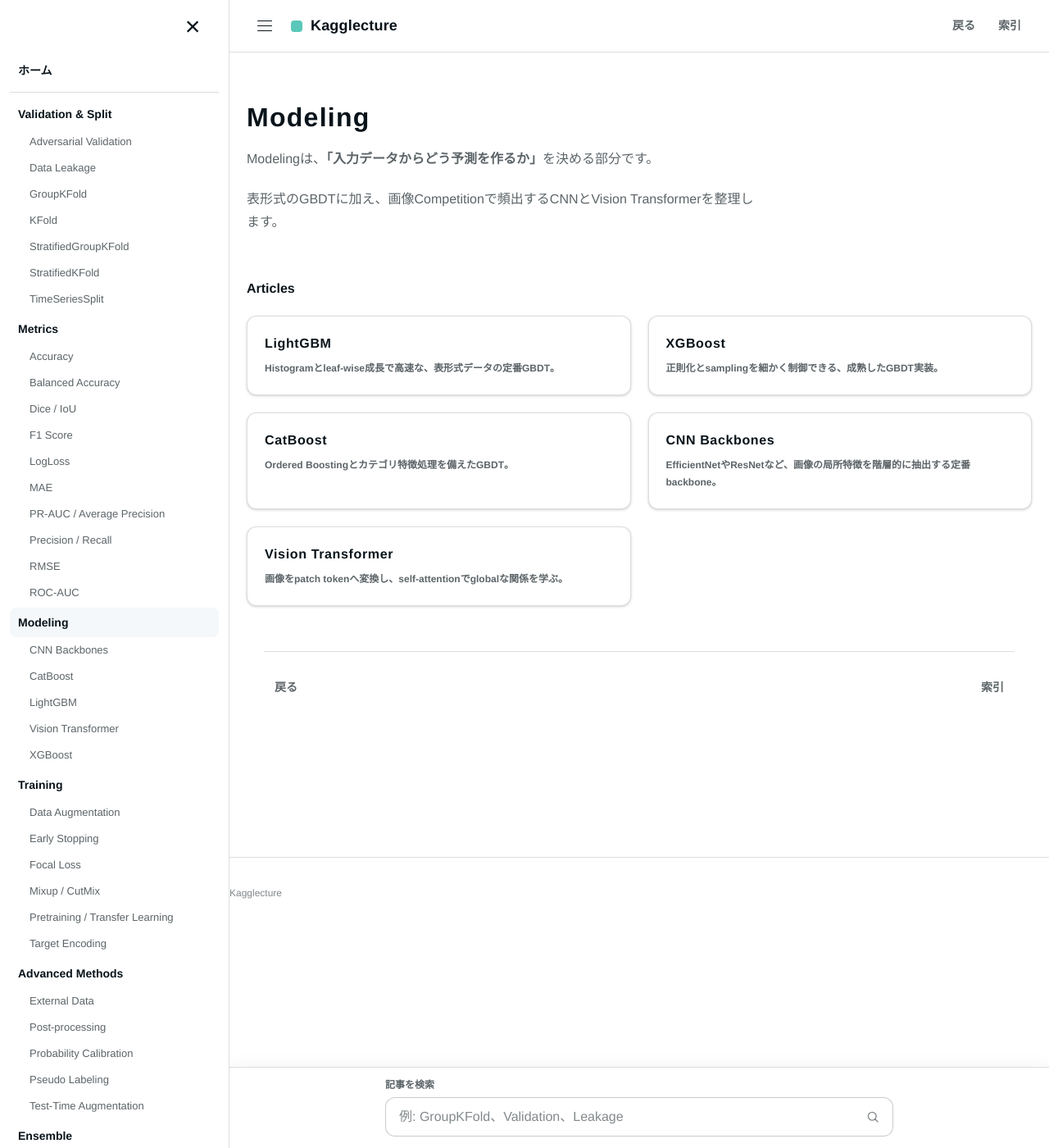
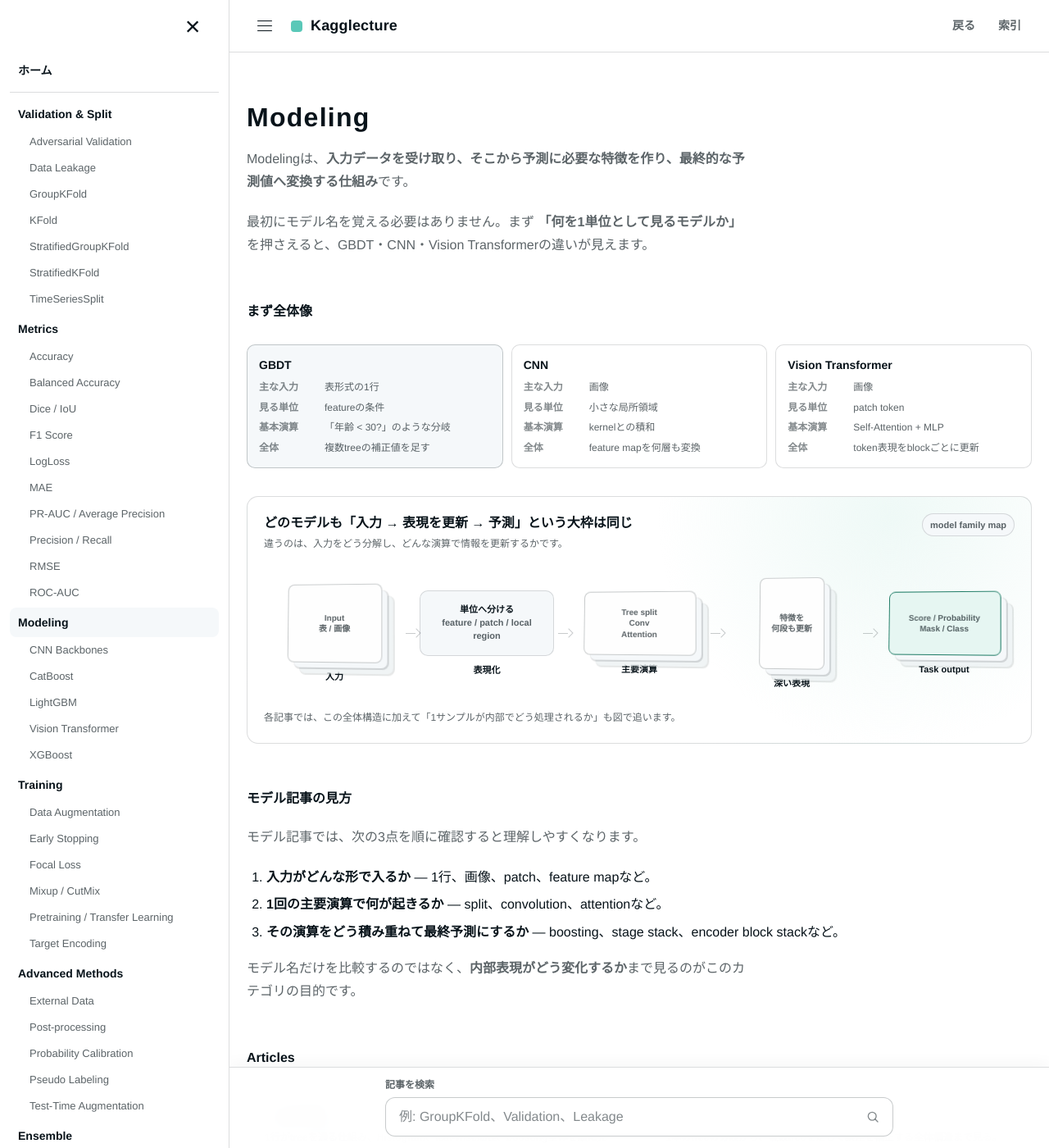
Before and after one commit to morikazu1119/Kagglecture, a Jekyll site: the page built from wiki/modeling/index.md, in a window 1280 px wide and 1400 px high. Shown: the whole window at 82% size. Built offline with Jekyll 4.4.1, drawn with Linux system fonts in a browser that asks for light colours; some of the changed text lies outside the part shown.

Commit message:
docs: add beginner-first modeling overview

```diff
--- a/wiki/modeling/index.md
+++ b/wiki/modeling/index.md
@@ -2,7 +2,7 @@
 layout: default
 title: Modeling
 description: Kaggleのモデル・アーキテクチャを調べるためのカテゴリ索引。
-summary: GBDT、CNN、Vision Transformer、Foundation Model、モデル選択。
+summary: GBDT、CNN、Vision Transformerを、入力・主要演算・全体構造から比較する。
 type: category-index
 nav_order: 3
 permalink: /wiki/modeling/
@@ -10,16 +10,76 @@ permalink: /wiki/modeling/
 
 # Modeling
 
-Modelingは、**「入力データからどう予測を作るか」**を決める部分です。
+Modelingは、**入力データを受け取り、そこから予測に必要な特徴を作り、最終的な予測値へ変換する仕組み**です。
 
-表形式のGBDTに加え、画像Competitionで頻出するCNNとVision Transformerを整理します。
+最初にモデル名を覚える必要はありません。まず **「何を1単位として見るモデルか」** を押さえると、GBDT・CNN・Vision Transformerの違いが見えます。
+
+## まず全体像
+
+<div class="comparison-board" aria-label="GBDT CNN Vision Transformerの直感的な比較">
+  <section class="comparison-card is-primary">
+    <h4>GBDT</h4>
+    <dl>
+      <dt>主な入力</dt><dd>表形式の1行</dd>
+      <dt>見る単位</dt><dd>featureの条件</dd>
+      <dt>基本演算</dt><dd>「年齢 &lt; 30?」のような分岐</dd>
+      <dt>全体</dt><dd>複数treeの補正値を足す</dd>
+    </dl>
+  </section>
+  <section class="comparison-card">
+    <h4>CNN</h4>
+    <dl>
+      <dt>主な入力</dt><dd>画像</dd>
+      <dt>見る単位</dt><dd>小さな局所領域</dd>
+      <dt>基本演算</dt><dd>kernelとの積和</dd>
+      <dt>全体</dt><dd>feature mapを何層も変換</dd>
+    </dl>
+  </section>
+  <section class="comparison-card">
+    <h4>Vision Transformer</h4>
+    <dl>
+      <dt>主な入力</dt><dd>画像</dd>
+      <dt>見る単位</dt><dd>patch token</dd>
+      <dt>基本演算</dt><dd>Self-Attention + MLP</dd>
+      <dt>全体</dt><dd>token表現をblockごとに更新</dd>
+    </dl>
+  </section>
+</div>
+
+<div class="model-architecture" aria-label="代表モデルが入力から予測を作る全体構造">
+  <div class="model-architecture__header">
+    <div>
+      <div class="model-architecture__title">どのモデルも「入力 → 表現を更新 → 予測」という大枠は同じ</div>
+      <p class="model-architecture__subtitle">違うのは、入力をどう分解し、どんな演算で情報を更新するかです。</p>
+    </div>
+    <span class="model-architecture__badge">model family map</span>
+  </div>
+  <div class="model-stage-row" style="--model-cols:5">
+    <div class="model-stage"><div class="model-tensor"><span>Input<br>表 / 画像</span></div><span class="model-stage__label">入力</span></div>
+    <div class="model-stage"><div class="model-op-box"><span><strong>単位へ分ける</strong><br>feature / patch / local region</span></div><span class="model-stage__label">表現化</span></div>
+    <div class="model-stage"><div class="model-tensor is-wide"><span>Tree split<br>Conv<br>Attention</span></div><span class="model-stage__label">主要演算</span></div>
+    <div class="model-stage"><div class="model-tensor is-thin"><span>特徴を<br>何段も更新</span></div><span class="model-stage__label">深い表現</span></div>
+    <div class="model-stage"><div class="model-tensor is-accent is-wide"><span>Score / Probability<br>Mask / Class</span></div><span class="model-stage__label">Task output</span></div>
+  </div>
+  <p class="model-architecture__caption">各記事では、この全体構造に加えて「1サンプルが内部でどう処理されるか」も図で追います。</p>
+</div>
+
+## モデル記事の見方
+
+モデル記事では、次の3点を順に確認すると理解しやすくなります。
+
+1. **入力がどんな形で入るか** — 1行、画像、patch、feature mapなど。
+2. **1回の主要演算で何が起きるか** — split、convolution、attentionなど。
+3. **その演算をどう積み重ねて最終予測にするか** — boosting、stage stack、encoder block stackなど。
+
+モデル名だけを比較するのではなく、**内部表現がどう変化するか**まで見るのがこのカテゴリの目的です。
 
 ## Articles
 
 <div class="dictionary-grid">
-  <a class="dictionary-card dictionary-card-link" href="{{ '/wiki/modeling/lightgbm.html' | relative_url }}" aria-label="LightGBM を開く"><h3>LightGBM</h3><p>Histogramとleaf-wise成長で高速な、表形式データの定番GBDT。</p></a>
-  <a class="dictionary-card dictionary-card-link" href="{{ '/wiki/modeling/xgboost.html' | relative_url }}" aria-label="XGBoost を開く"><h3>XGBoost</h3><p>正則化とsamplingを細かく制御できる、成熟したGBDT実装。</p></a>
-  <a class="dictionary-card dictionary-card-link" href="{{ '/wiki/modeling/catboost.html' | relative_url }}" aria-label="CatBoost を開く"><h3>CatBoost</h3><p>Ordered Boostingとカテゴリ特徴処理を備えたGBDT。</p></a>
-  <a class="dictionary-card dictionary-card-link" href="{{ '/wiki/modeling/cnn-backbones.html' | relative_url }}" aria-label="CNN Backbones を開く"><h3>CNN Backbones</h3><p>EfficientNetやResNetなど、画像の局所特徴を階層的に抽出する定番backbone。</p></a>
-  <a class="dictionary-card dictionary-card-link" href="{{ '/wiki/modeling/vision-transformer.html' | relative_url }}" aria-label="Vision Transformer を開く"><h3>Vision Transformer</h3><p>画像をpatch tokenへ変換し、self-attentionでglobalな関係を学ぶ。</p></a>
+  <a class="dictionary-card dictionary-card-link" href="{{ '/wiki/modeling/lightgbm.html' | relative_url }}" aria-label="LightGBM を開く"><h3>LightGBM</h3><p>1行がtreeを通る仕組み、Histogram、leaf-wise成長、boosting全体を順に見る。</p></a>
+  <a class="dictionary-card dictionary-card-link" href="{{ '/wiki/modeling/xgboost.html' | relative_url }}" aria-label="XGBoost を開く"><h3>XGBoost</h3><p>1本のtreeの分岐から、複数treeを足して誤差を補正する全体構造まで見る。</p></a>
+  <a class="dictionary-card dictionary-card-link" href="{{ '/wiki/modeling/catboost.html' | relative_url }}" aria-label="CatBoost を開く"><h3>CatBoost</h3><p>カテゴリを数値化するときのカンニングをどう防ぎ、tree ensembleへつなぐかを見る。</p></a>
+  <a class="dictionary-card dictionary-card-link" href="{{ '/wiki/modeling/cnn-backbones.html' | relative_url }}" aria-label="CNN Backbones を開く"><h3>CNN Backbones</h3><p>kernelの積和、feature map、stage、Residual connectionを目で追う。</p></a>
+  <a class="dictionary-card dictionary-card-link" href="{{ '/wiki/modeling/vision-transformer.html' | relative_url }}" aria-label="Vision Transformer を開く"><h3>Vision Transformer</h3><p>画像patch → token → Attention → Encoder stack → task headまで追う。</p></a>
 </div>
```
